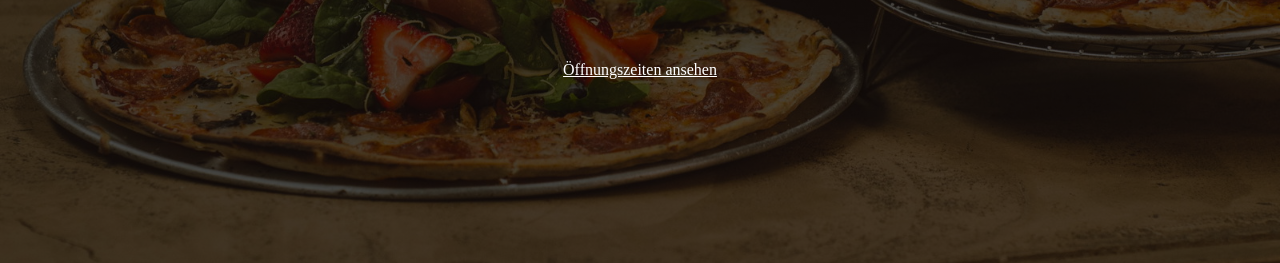
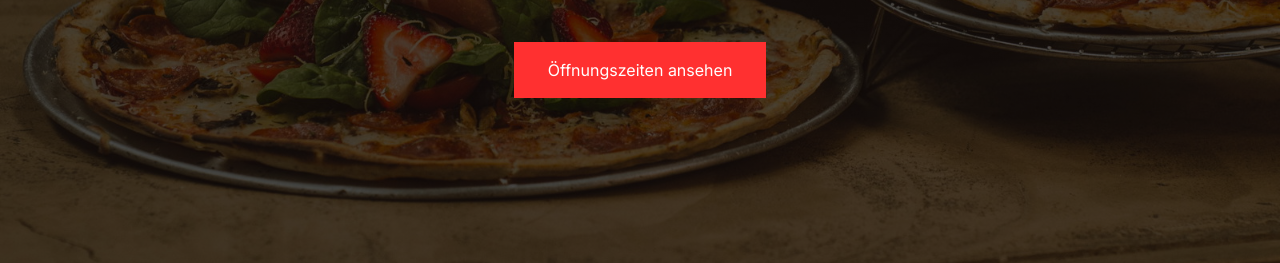
Before and after one commit to Suzu-glitch/pizzeria-website, a plain HTML site: page pizza.html in a window 1280 px wide. Shown: the part 537-800 px from the top of the page. Drawn offline with Linux system fonts and the light colour scheme.

Commit message:
Style button with hover effect git push

```diff
--- a/index.css
+++ b/index.css
@@ -21,6 +21,15 @@ h5 {
 a {
   margin-top: 24px;
   color: white;
+  background-color: #ff3030;
+  padding: 16px 32px;
+  border: 2px solid #ff3030;
+  text-decoration: none;
+  font-family: "Inter", sans-serif;
+}
+a:hover {
+  background-color: transparent;
+  color: #ff3030;
 }
 header {
   height: 100vh;
```
